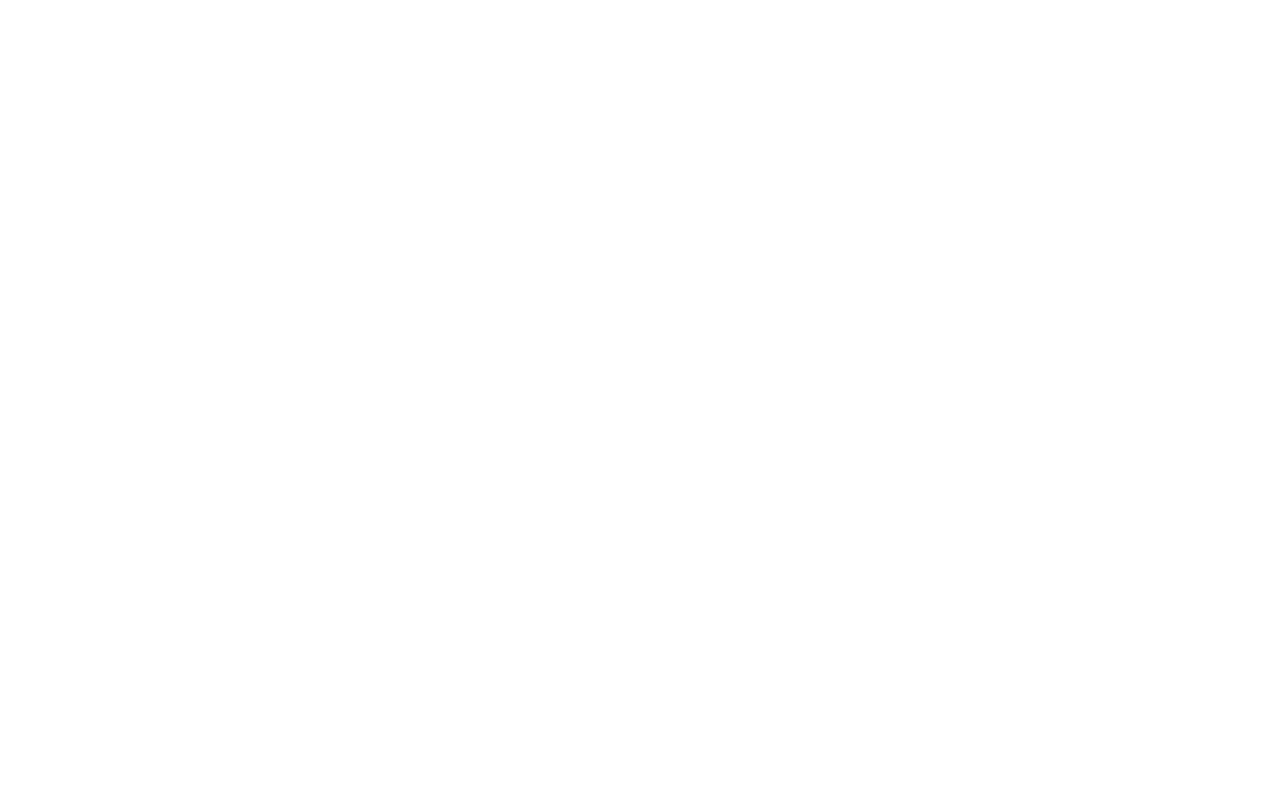
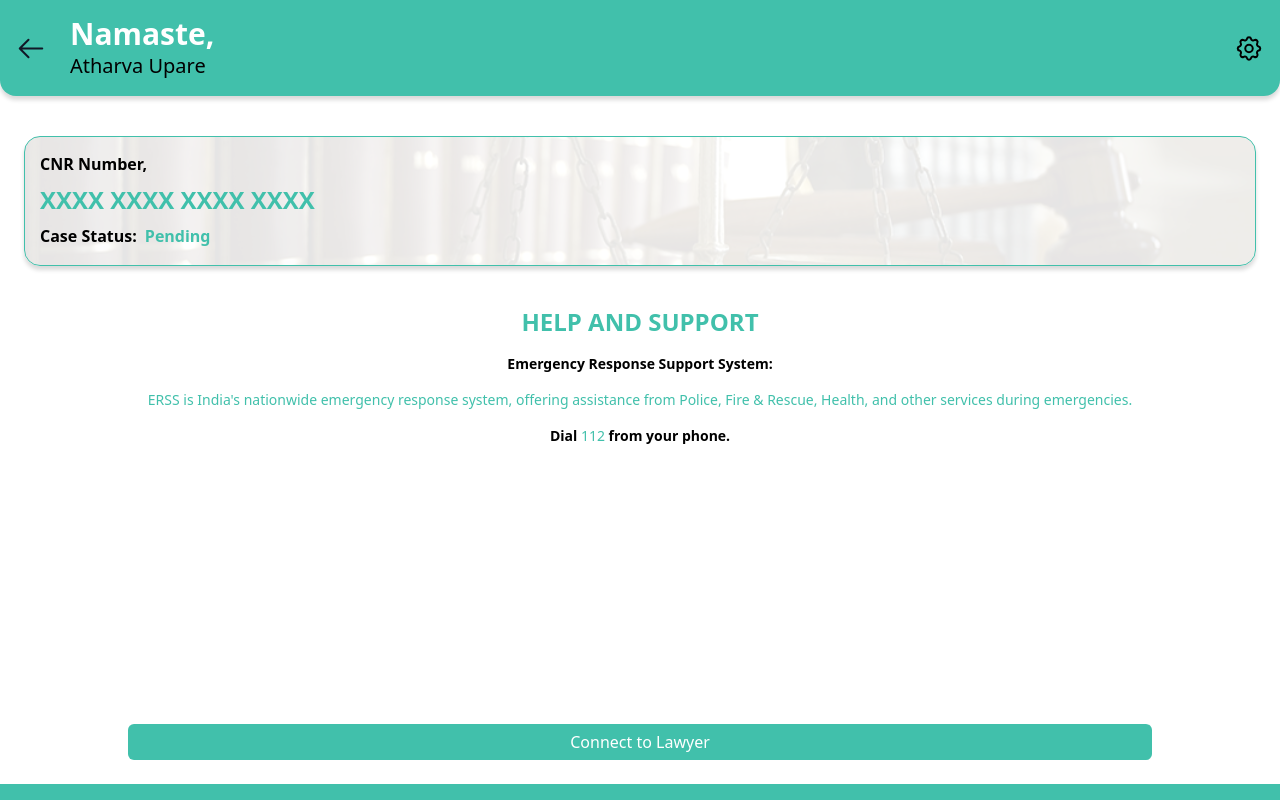
Before and after one commit to Toyashpatil/nyaysetu, a React (Create React App) app: page /help in a window 1280 px wide. Before the commit this address had no page. Built offline with nearby package versions, Linux system fonts and the light colour scheme.

Commit message:
feat:Help and support page

```diff
--- a/src/App.jsx
+++ b/src/App.jsx
@@ -8,7 +8,7 @@
 import Admin from './pages/Admin';
 import MonitorCases from './pages/MonitorCases'
 import ConnectToLegalServices from './pages/ConnectToLegalServices';
-
+import Help from "./pages/Help";
 const App = () => {
   return (
     <div>
@@ -21,6 +21,7 @@
             <Route path='/monitorcase' element={<MonitorCases/>} ></Route>
             <Route path='/connect' element={<ConnectToLegalServices/>} ></Route>
             <Route path='/admin' element={<Admin/>}></Route>
+            <Route path='/help' element={<Help/>}></Route>
           </Routes>
         </>
       </BrowserRouter>
--- /dev/null
+++ b/src/pages/Help.jsx
@@ -0,0 +1,35 @@
+import React from 'react'
+import Header from "../components/Header";
+import CnrNumberCard from "../components/CnrNumberCard";
+import Footer from "../components/Footer";
+import Button from "../components/Button"
+
+function Help() {
+  return (
+    <div>
+        <Header name="Atharva Upare"/>
+        <CnrNumberCard/>
+        <div className="text-center mx-10 text-2xl text-lightseagreen font-semibold uppercase max-w-full h-6 ">
+            HELP AND SUPPORT
+        </div>
+        <div className="erss mx-10 my-6  flex flex-col gap-4">
+            <p className='text-center text-sm font-semibold'>Emergency Response Support System:</p>
+            <p className='text-center text-sm text-lightseagreen font-medium'>ERSS is India's nationwide emergency response system, offering assistance from Police, Fire & Rescue, Health, and other services during emergencies.</p>
+            <p className='text-center text-sm font-semibold'>Dial <span className='text-center text-sm text-lightseagreen font-medium'>112</span> from your phone.</p>
+        </div>
+
+
+
+
+
+        <div className="flex justify-center ">
+        <Button className="fixed bottom-10 w-[80%] h-9 bg-lightseagreen">
+          Connect to Lawyer
+        </Button>
+      </div>
+        <Footer/>
+    </div>
+  )
+}
+
+export default Help
```
